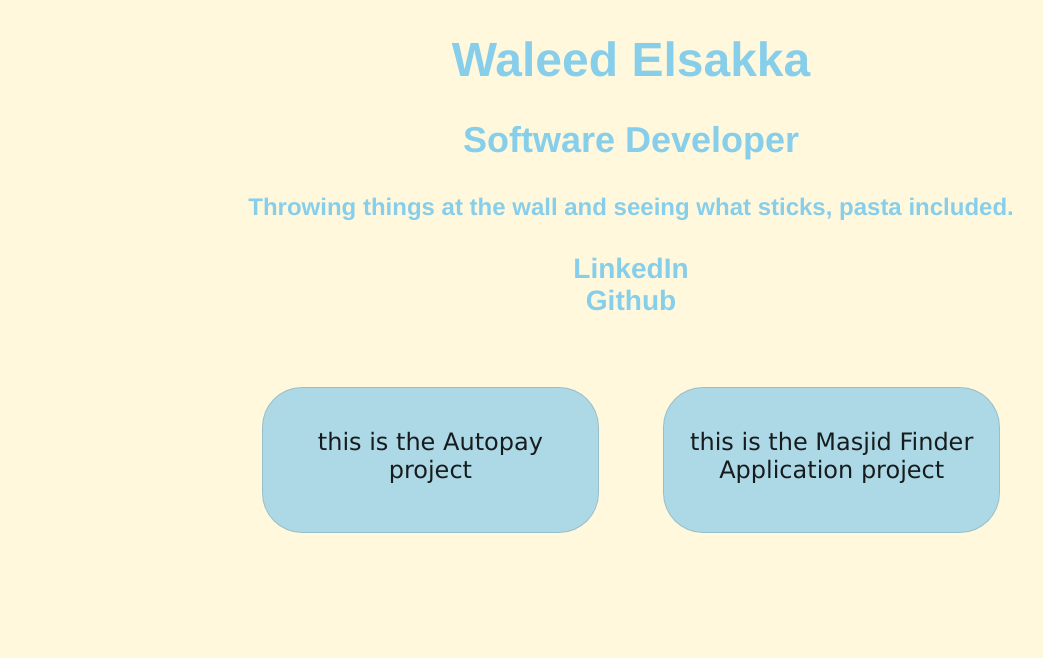
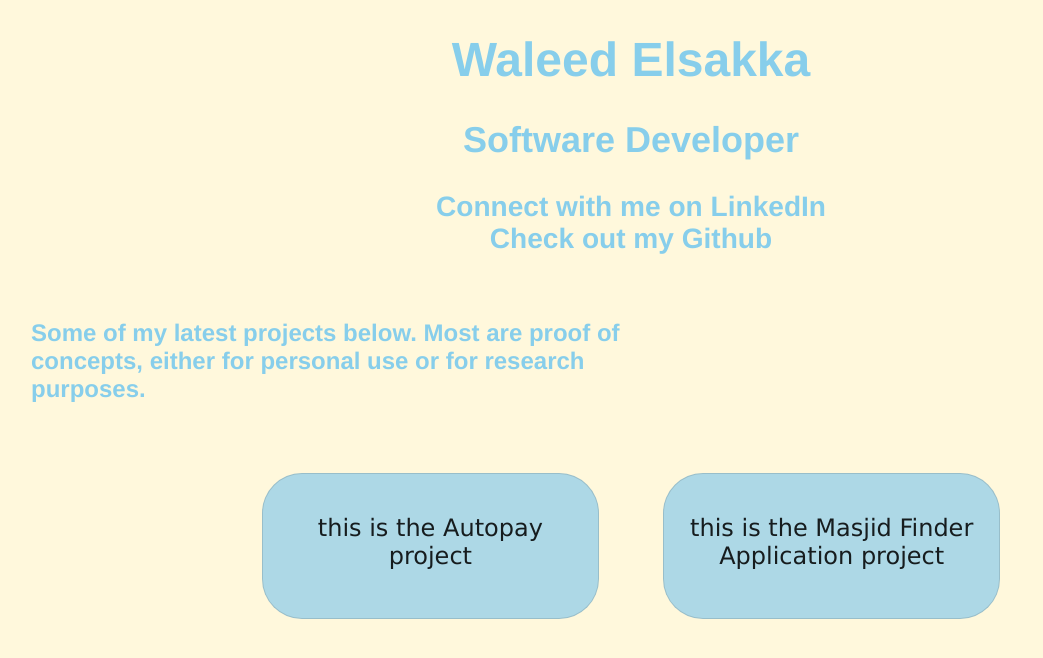
Before and after one commit to welsakka/welsakka.github.io, a React (Create React App) app: page / in a window 1280 px wide. Shown: the top 658 px of the page, without its empty margins (9-1052 px from the left). Built offline with nearby package versions, Linux system fonts and the light colour scheme.

Commit message:
Added description

```diff
--- a/src/App.css
+++ b/src/App.css
@@ -9,3 +9,9 @@ a:link, a:visited {
 a:link:active, a:visited:active {
   color: (internal value);
 }
+
+.description {
+  margin-left: 40px;
+  margin-right: 650px;
+  text-align: left;
+}
--- a/src/App.js
+++ b/src/App.js
@@ -28,12 +28,16 @@ class App extends React.Component {
         <h2>
           Software Developer
         </h2>
-        <h4>Throwing things at the wall and seeing what sticks, pasta included.</h4>
         <h3>
-          <Link link="https://www.linkedin.com/in/welsakka/" text="LinkedIn"/>
+          <Link link="https://www.linkedin.com/in/welsakka/" text=" Connect with me on LinkedIn"/>
           <br/>
-          <Link link="https://github.com/welsakka" text="Github"/>
+          <Link link="https://github.com/welsakka" text="Check out my Github"/>
+          <br/>
+          <br/>
         </h3>
+        <h4 className='description'>
+        Some of my latest projects below. Most are proof of concepts, either for personal use or for research purposes.
+        </h4>
         <ProjectContainer projects={this.state.projects}/>
       </div>
     );
--- a/src/components/ProjectContainer.css
+++ b/src/components/ProjectContainer.css
@@ -12,5 +12,4 @@
 
 .mainGrid {
     justify-content: center;
-
 }
```
